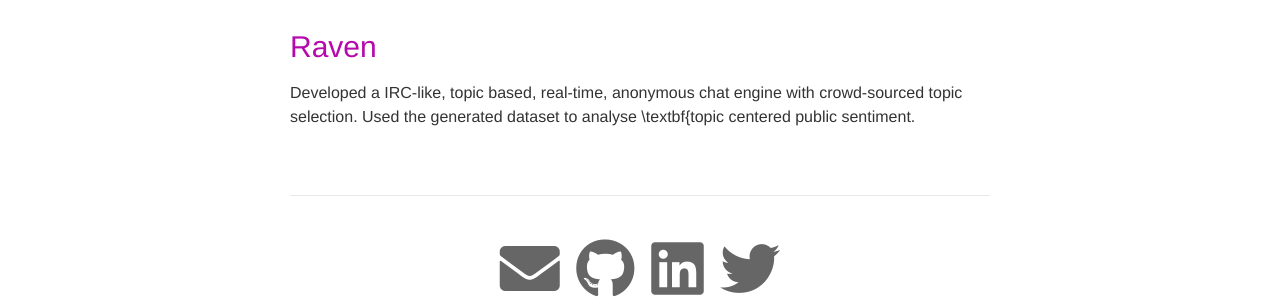
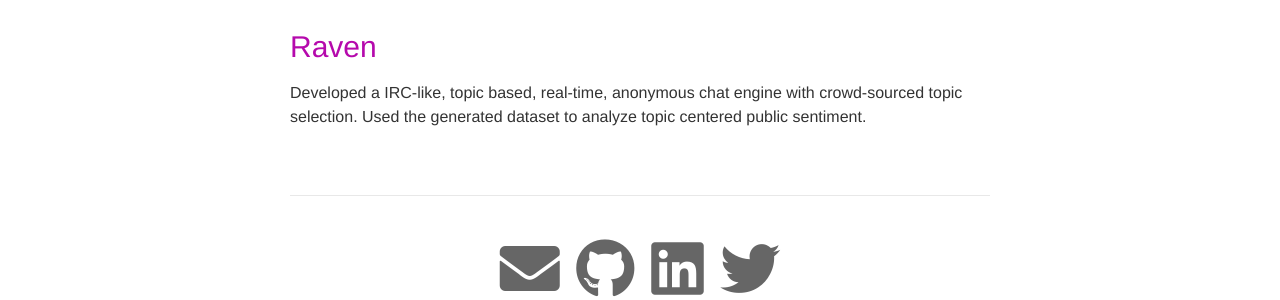
Before and after one commit to amanthedorkknight/amanthedorkknight.github.io, a Jekyll site: the page built from _pages/about.md, in a window 1280 px wide and 900 px high, scrolled down 1741 px. Shown: the part 464-764 px from the top of the window. Built offline with Jekyll 4.4.1, drawn with Linux system fonts in a browser that asks for light colours; nearby versions of some CDN libraries.

```diff
--- a/_pages/about.md
+++ b/_pages/about.md
@@ -90,7 +90,7 @@
     <div class="col-sm-12">
         <h3><a target="_blank" href="http://grayraven.herokuapp.com/">Raven</a></h3>
         <p>
-            Developed a IRC-like, topic based, real-time, anonymous chat engine with crowd-sourced topic selection. Used the generated dataset to analyse \textbf{topic centered public sentiment.
+            Developed a IRC-like, topic based, real-time, anonymous chat engine with crowd-sourced topic selection. Used the generated dataset to analyze topic centered public sentiment.
         </p>
     </div>
 </div>
```
Also changed, not shown: 1 other file.
